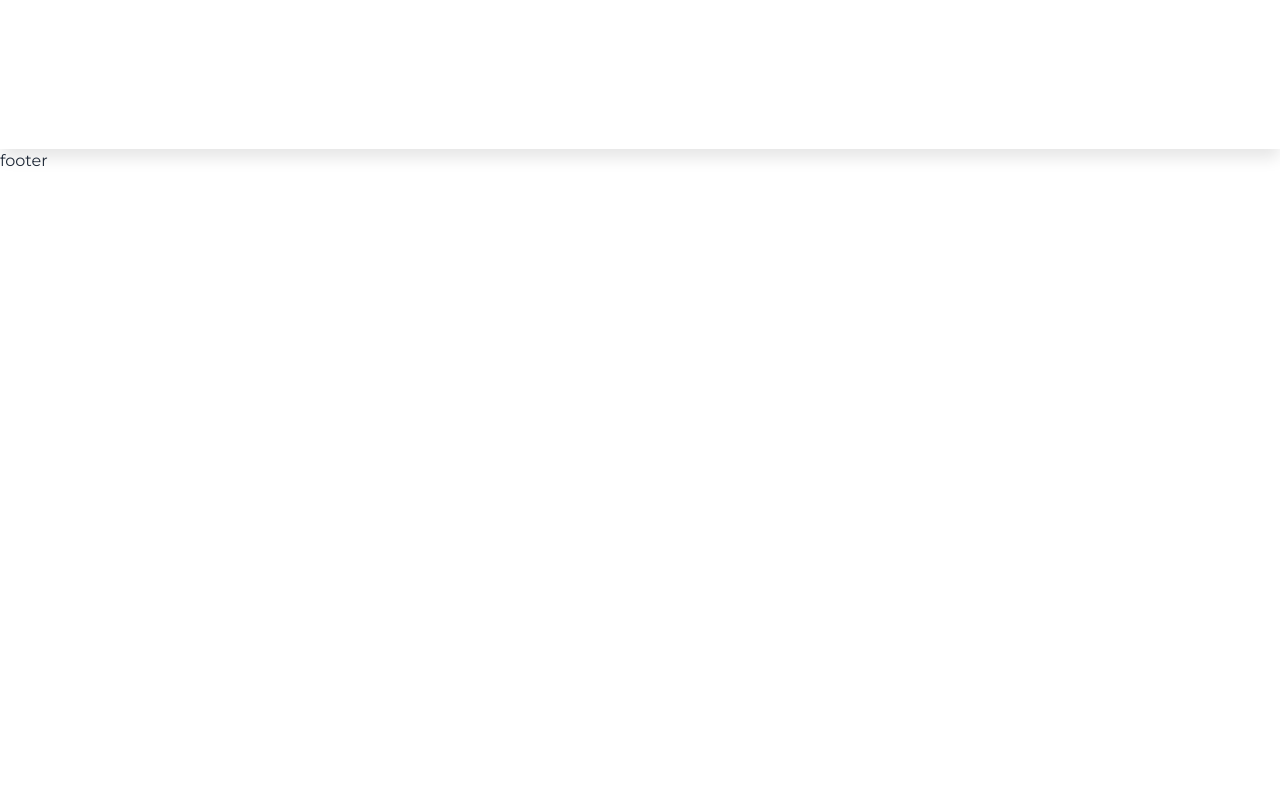
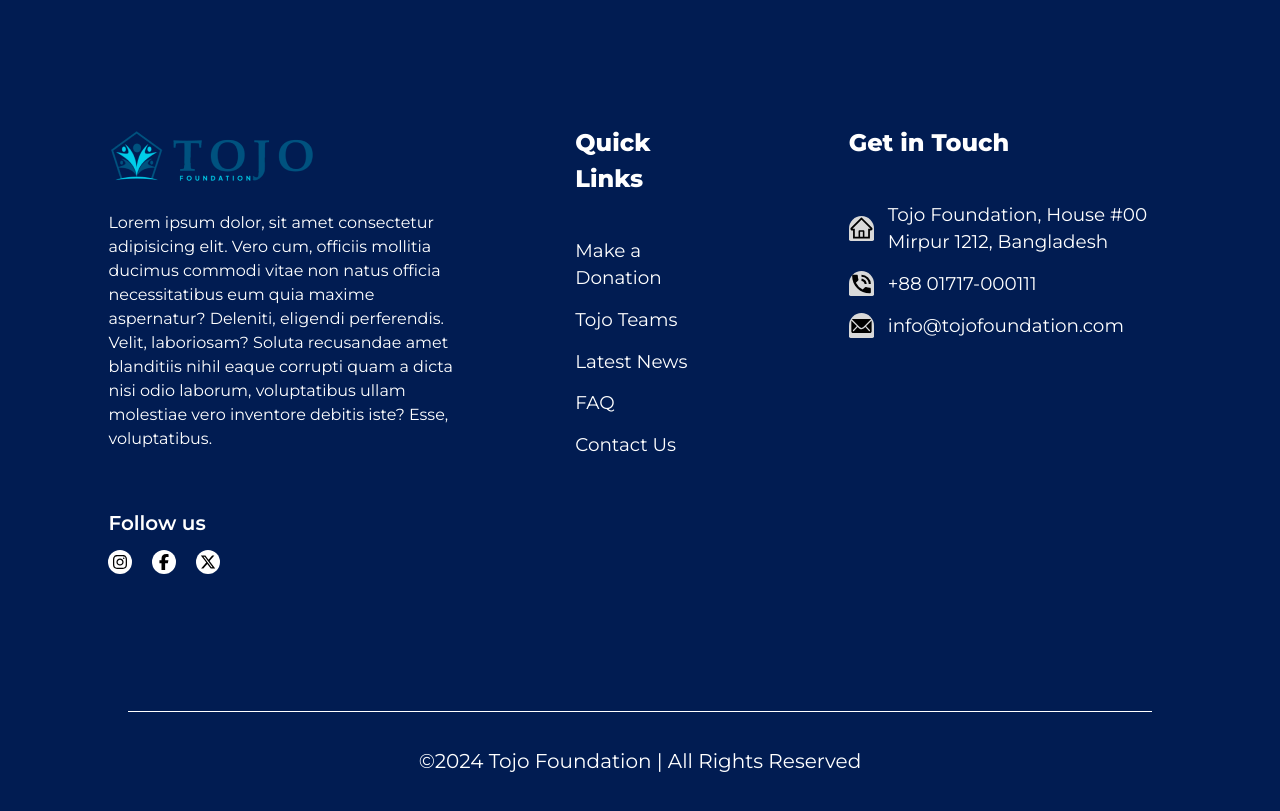
Before and after one commit to swapnilahmedshishir/tojoFoundataion, a React (Vite) app: page / in a window 1280 px wide. Shown: the part 5920-6731 px from the top of the page. Before the commit the page ends 6093 px from the top, so only its background shows below. Built offline with nearby package versions, Linux system fonts and the light colour scheme.

Commit message:
fooote part done

```diff
--- a/src/Component/FooterSection/Footer.jsx
+++ b/src/Component/FooterSection/Footer.jsx
@@ -1,5 +1,109 @@
+import { FaInstagram, FaXTwitter, FaFacebookF } from "react-icons/fa6";
+import { AiOutlineHome } from "react-icons/ai";
+import { MdPhoneInTalk } from "react-icons/md";
+import { IoIosMail } from "react-icons/io";
 const Footer = () => {
-  return <div>footer</div>;
+  return (
+    <section className="bg-[#011C52] FooterSection min-h-[11.24rem] font-montserrat pt-[5.81rem]">
+      <div className="grid grid-cols-5 px-[6.78rem] py-[8.56rem] gap-[6.5rem]">
+        {/* frist div  */}
+        <div className="col-span-2">
+          <img src="/assets/Logo.png" alt="footer logo image " />
+          <p className="text-white pt-[1.5rem]">
+            Lorem ipsum dolor, sit amet consectetur adipisicing elit. Vero cum,
+            officiis mollitia ducimus commodi vitae non natus officia
+            necessitatibus eum quia maxime aspernatur? Deleniti, eligendi
+            perferendis. Velit, laboriosam? Soluta recusandae amet blanditiis
+            nihil eaque corrupti quam a dicta nisi odio laborum, voluptatibus
+            ullam molestiae vero inventore debitis iste? Esse, voluptatibus.
+          </p>
+          <div className="mt-[3.56rem]">
+            <h4 className="text-white text-[1.25rem] font-semibold font-montserrat ">
+              Follow us
+            </h4>
+            <ul className="flex gap-5 pt-3">
+              <li className="bg-white p-3 text-black rounded-full w-[1.5rem] h-[1.5rem] flex justify-center items-center">
+                <a href="/facebook">
+                  <FaInstagram className="font-[1.5rem]" />
+                </a>
+              </li>
+              <li className="bg-white p-3 text-black rounded-full w-[1.5rem] h-[1.5rem] flex justify-center items-center">
+                <a href="">
+                  <FaFacebookF className="font-[1.5rem]" />
+                </a>
+              </li>
+              <li className="bg-white p-3 text-black rounded-full w-[1.5rem] h-[1.5rem] flex justify-center items-center">
+                <a href="">
+                  <FaXTwitter className="font-[1.5rem]" />
+                </a>
+              </li>
+            </ul>
+          </div>
+        </div>
+        {/* second div */}
+        <div className="col-span-1">
+          <h4 className="text-white text-[1.5rem] font-extrabold ">
+            Quick Links
+          </h4>
+          <ul className="mt-[2.5rem] text-white text-[1.15rem] font-normal">
+            <li className="mb-[0.88rem]">
+              <a href="">Make a Donation</a>
+            </li>
+            <li className="mb-[0.88rem]">
+              <a href="">Tojo Teams</a>
+            </li>
+            <li className="mb-[0.88rem]">
+              <a href="">Latest News</a>
+            </li>
+            <li className="mb-[0.88rem]">
+              <a href="">FAQ</a>
+            </li>
+            <li className="mb-[0.88rem]">
+              <a href="">Contact Us</a>
+            </li>
+          </ul>
+        </div>
+        {/* third div */}
+        <div className="col-span-2 pl-10">
+          <h4 className="text-white text-[1.5rem] font-extrabold ">
+            Get in Touch
+          </h4>
+          <ul className="mt-[2.5rem] text-white text-[1.15rem] font-normal">
+            <li className="mb-[0.88rem]">
+              <a href="" className="flex items-center">
+                <span className="w-[1.56rem] h-[1.56rem] bg-[#D9D9D9] footer-border-radius flex justify-center items-center mr-[0.88rem]">
+                  <AiOutlineHome className="text-[40px] text-black" />
+                </span>
+                Tojo Foundation, House #00 Mirpur 1212, Bangladesh
+              </a>
+            </li>
+            <li className="mb-[0.88rem]">
+              <a href="" className="flex items-center">
+                <span className="w-[1.56rem] h-[1.56rem] bg-[#D9D9D9] footer-border-radius flex justify-center items-center mr-[0.88rem]">
+                  <MdPhoneInTalk className="text-[40px] text-black" />
+                </span>
+                +88 01717-000111
+              </a>
+            </li>
+            <li className="mb-[0.88rem]">
+              <a href="" className="flex items-center">
+                <span className="w-[1.56rem] h-[1.56rem] bg-[#D9D9D9] footer-border-radius flex justify-center items-center mr-[0.88rem]">
+                  <IoIosMail className="text-[40px] text-black" />
+                </span>
+                info@tojofoundation.com
+              </a>
+            </li>
+          </ul>
+        </div>
+      </div>
+      <div className="footer-divider"></div>
+      <div className="flex justify-center items-center py-[2.23rem]">
+        <p className="text-xl text-white">
+          ©2024 Tojo Foundation | All Rights Reserved
+        </p>
+      </div>
+    </section>
+  );
 };
 
 export default Footer;
--- a/src/Component/Home/PARTNERS.jsx
+++ b/src/Component/Home/PARTNERS.jsx
@@ -1,6 +1,6 @@
 const PARTNERS = () => {
   return (
-    <section className="bg-[#FFFFFF] PARTNERS min-h-screen font-montserrat py-[100px]">
+    <section className="bg-[#FFFFFF] PARTNERS min-h-[11.24rem]  font-montserrat pt-[5.81rem] pb-[14.79rem]">
       <div className="max-w-6xl mx-auto text-center">
         <h1 className="text-center font-bold text-3xl text-DarkBlue">
           OUR PARTNERS
--- a/src/index.css
+++ b/src/index.css
@@ -4,6 +4,14 @@
 @tailwind components;
 @tailwind utilities;
 
+* {
+  margin: 0;
+  padding: 0;
+  box-sizing: border-box;
+}
+#root {
+  margin-bottom: 0px;
+}
 .bg_hero {
   background: linear-gradient(
       100deg,
@@ -15,13 +23,13 @@
   background-position: center;
   background-repeat: no-repeat;
 }
-
-/* ========================================================================= */
-/* Erro Page  */
+/* =====================================================================
+                  Erro Page start
+ ====================================================================*/
 .erro_page_div {
   min-height: 90vh;
   padding: 3rem 0rem;
-  background-color: #00527f;
+  background: linear-gradient(#011c52, #00527f);
 }
 
 .erro_text_div h5 {
@@ -53,9 +61,9 @@
   color: var(--bg-color);
   transition: background 0.4s ease, color 0.4s ease;
 }
-/* ========================================================================= */
-
-/* project section  */
+/* =====================================================================
+                  project section start
+ ====================================================================*/
 .project {
   border-radius: 0px 0px 70px 70px;
   box-shadow: 0px 10px 15.9px -1px rgba(0, 0, 0, 0.1);
@@ -65,8 +73,9 @@
     rgb(0, 205, 233) 109.199%
   );
 }
-
-/* ourStories section  */
+/* =====================================================================
+                  ourStories section start
+ ====================================================================*/
 .ourStories {
   border-radius: 70px 70px 0px 0px;
   box-shadow: 0px 10px 15.9px -1px rgba(0, 0, 0, 0.1);
@@ -76,8 +85,10 @@
     rgb(0, 205, 233) 109.199%
   );
 }
+/* =====================================================================
+                  HelpHand section start
+ ====================================================================*/
 
-/* HelpHand section  */
 .HelpHand {
   box-shadow: 0px 10px 15.9px -1px rgba(0, 0, 0, 0.1);
   background: linear-gradient(
@@ -88,13 +99,15 @@
   z-index: -10;
 }
 
-/* PARTNERS section  */
+/* =====================================================================
+                   PARTNERS section start
+ ====================================================================*/
+
 .PARTNERS {
   margin-top: -3rem;
   z-index: 10;
   border-radius: 75px 75px 0px 0px;
   box-shadow: 0px 10px 15.9px -1px rgba(0, 0, 0, 0.1);
-  /* background: linear-gradient(0deg, rgba(1, 28, 82, 0.1) 1.308%,rgb(0, 205, 233) 109.199%); */
 }
 
 /* animation patner image styl */
@@ -147,3 +160,23 @@
 .item4 {
   animation-delay: calc(30s / 4 * (4 - 4) * -1);
 }
+
+/* =====================================================================
+                   footer part star
+ ====================================================================*/
+.FooterSection {
+  margin-top: -3rem;
+  z-index: 10;
+  border-radius: 4.6875rem 4.6875rem 0rem 0rem;
+
+  box-shadow: 0px 10px 15.9px -1px rgba(0, 0, 0, 0.1);
+}
+.footer-border-radius {
+  border-radius: 4.6875rem 4.6875rem 0.625rem 0.625rem;
+}
+.footer-divider {
+  background-color: #fff;
+  width: 80%;
+  height: 1px;
+  margin: 0 auto;
+}
```
Also changed, not shown: 1 other file (tests, documents, lock files or other folders).
